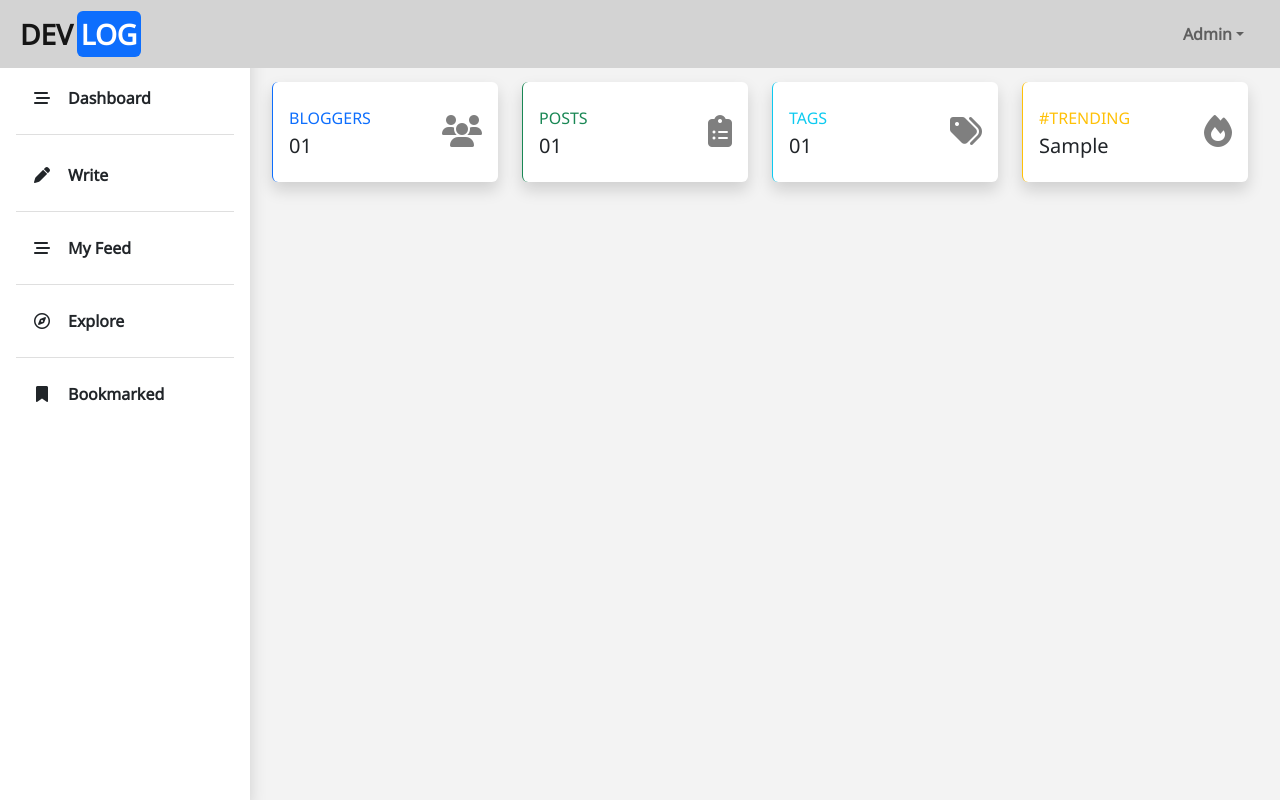
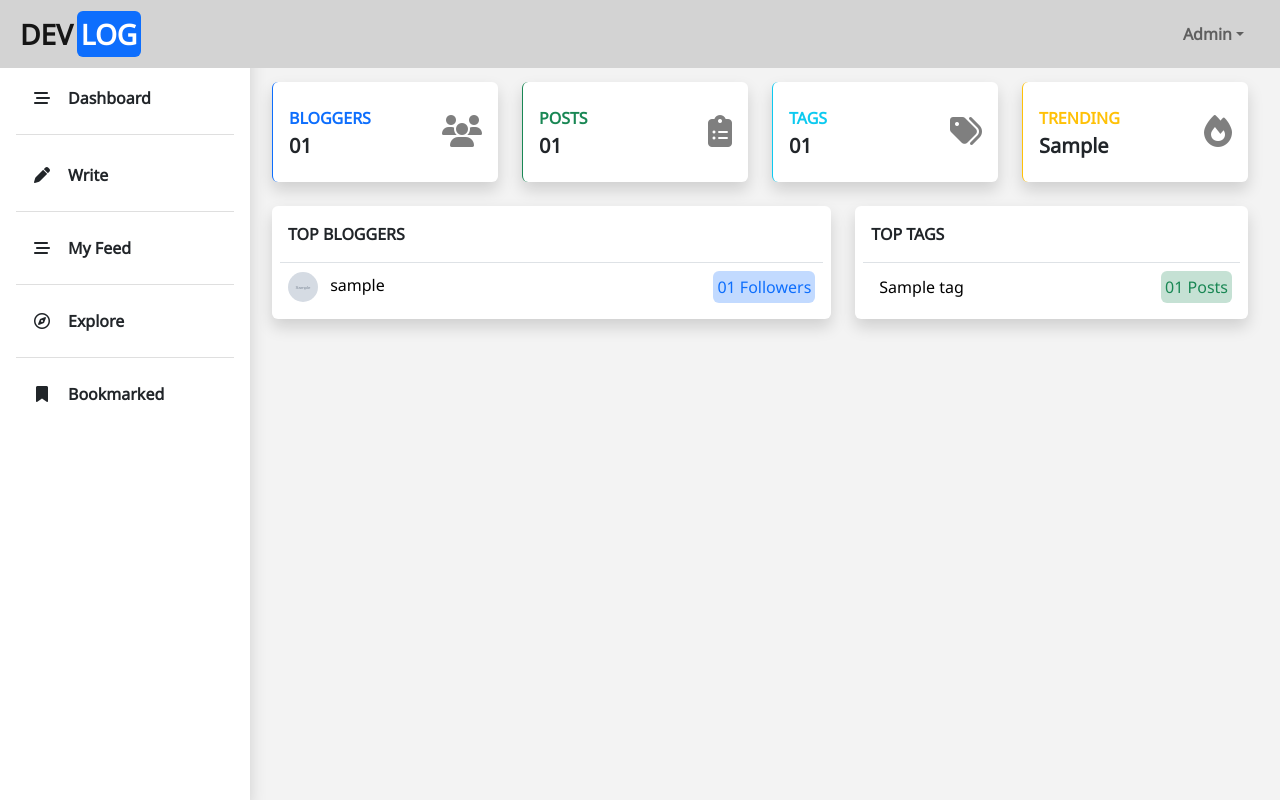
Before and after one commit to Jewel1311/Devlog, a Django app: template core/templates/dev_admin/admin_dashboard.html in a window 1280 px wide. Run offline with Django 3.2, Linux system fonts and the light colour scheme; tables that the repository leaves empty hold one stand-in row (values such as "Sample post"); the template is opened without the code that fills it: values that come from a table or form of the project are taken from there, most other values are stand-ins (such as "Sample title", 1, 10 or a date in 2020); grey boxes marked "Sample" are stand-in pictures; some libraries are stand-ins or nearby versions.

Commit message:
admin dashboard

```diff
--- a/core/decorators.py
+++ b/core/decorators.py
@@ -1,4 +1,4 @@
-from django.http import Http404, HttpResponseNotFound
+from django.http import HttpResponseNotFound
 from django.shortcuts import redirect
 
 def check_loggedin(view_func):
--- a/core/templates/dev_admin/admin_dashboard.html
+++ b/core/templates/dev_admin/admin_dashboard.html
@@ -1,4 +1,5 @@
 {% extends "dev_admin/adminhome.html" %}
+{% load static %}
 {% block contents %}
 <div class="wrapper">
     <div class="row mx-2">
@@ -9,9 +10,9 @@
                 <div class="card-body">
                     <div class="row no-gutters align-items-center">
                         <div class="col mr-2">
-                            <div class="text-xs font-weight-bold text-primary text-uppercase mb-1">
+                            <div class="text-xs font-weight-bold text-primary text-uppercase mb-1 fw-bold">
                                 Bloggers</div>
-                            <div class="h5 mb-0 font-weight-bold text-gray-800">{{ blogger_count | stringformat:"02d"}}</div>
+                            <div class="h5 mb-0 font-weight-bold text-gray-800 fw-bold">{{ blogger_count | stringformat:"02d"}}</div>
                         </div>
                         <div class="col-auto">
                             <i class="fas fa-users fa-2x text-black-50"></i>
@@ -27,9 +28,9 @@
                 <div class="card-body">
                     <div class="row no-gutters align-items-center">
                         <div class="col mr-2">
-                            <div class="text-xs font-weight-bold text-success text-uppercase mb-1">
+                            <div class="text-xs font-weight-bold text-success text-uppercase mb-1 fw-bold">
                                 Posts</div>
-                            <div class="h5 mb-0 font-weight-bold text-gray-800">{{ post_count | stringformat:"02d"}}</div>
+                            <div class="h5 mb-0 font-weight-bold text-gray-800 fw-bold">{{ post_count | stringformat:"02d"}}</div>
                         </div>
                         <div class="col-auto">
                             <i class="fas fa-clipboard-list fa-2x text-black-50"></i>
@@ -45,9 +46,9 @@
                 <div class="card-body">
                     <div class="row no-gutters align-items-center">
                         <div class="col mr-2">
-                            <div class="text-xs font-weight-bold text-info text-uppercase mb-1">Tags
+                            <div class="text-xs font-weight-bold text-info text-uppercase mb-1 fw-bold">Tags
                             </div>
-                            <div class="h5 mb-0 font-weight-bold text-gray-800">{{ tag_count | stringformat:"02d"}}</div>
+                            <div class="h5 mb-0 font-weight-bold text-gray-800 fw-bold">{{ tag_count | stringformat:"02d"}}</div>
                         </div>
                         <div class="col-auto">
                             <i class="fa-solid fa-tags fa-2x text-black-50"></i>
@@ -63,9 +64,9 @@
                 <div class="card-body">
                     <div class="row no-gutters align-items-center">
                         <div class="col mr-2">
-                            <div class="text-xs font-weight-bold text-warning text-uppercase mb-1">
-                                #Trending</div>
-                            <div class="h5 mb-0 font-weight-bold text-gray-800">{{popular_tag}}</div>
+                            <div class="text-xs font-weight-bold text-warning text-uppercase mb-1 fw-bold">
+                                Trending</div>
+                            <div class="h5 mb-0 font-weight-bold text-gray-800 fw-bold">{{popular_tag}}</div>
                         </div>
                         <div class="col-auto">
                             <i class="fa-solid fa-fire fa-2x text-black-50"></i>
@@ -77,5 +78,50 @@
     </div>
 </div>
 
+<div class="row mx-2">
+    <div class="col-xl-7 mb-4">
+        <div class="shadow bg-white p-2 rounded">
+            <div class="p-2 pb-3 fw-bold">TOP BLOGGERS</div>
+            {% for blogger in top_bloggers %}
+                <div class="p-2 border  border border-bottom-0 border border-start-0 border border-end-0 d-flex align-items-center justify-content-between">
+                        <div>
+                            <a href="#" class="text-decoration-none">
+                                <img
+                                    src="{% if blogger.image %}{{blogger.image.url}} {% else %}{% static 'images/user.png' %}{% endif %}"
+                                    class="rounded-circle"
+                                    height="30"
+                                    width="30"
+                                    loading="lazy"
+                                />
+                            </a>
+                            <a href="#" class="px-2 text-decoration-none text-black">
+                                {{blogger.user.username}}
+                            </a>
+                        </div>
+                        <div class="p-1 rounded bg-primary bg-opacity-25 text-primary ">
+                            {{ blogger.followers_count | stringformat:"02d"}} <span> Followers</span>
+                        </div>
+                </div>
+            {% endfor %}
+        </div>
+    </div>
+    <div class="col-xl-5 mb-4">
+        <div class="shadow bg-white p-2 rounded">
+            <div class="p-2 pb-3 fw-bold">TOP TAGS</div>
+            {% for tag in top_tags %}
+                <div class="p-2 border  border border-bottom-0 border border-start-0 border border-end-0 d-flex align-items-center justify-content-between">
+                        <div>
+                            <a href="#" class="px-2 text-decoration-none text-black linkover" >
+                                {{tag.name}}
+                            </a>
+                        </div>
+                        <div class="p-1 rounded bg-success bg-opacity-25 text-success ">
+                            {{ tag.count | stringformat:"02d"}} <span> Posts</span>
+                        </div>
+                </div>
+            {% endfor %}
+        </div>
+    </div>
+</div>
 
 {% endblock contents %}
```
Also changed, not shown: devlog_admin/decorators.py (added, +11 -0 lines), devlog_admin/views.py (+9 -4 lines).
